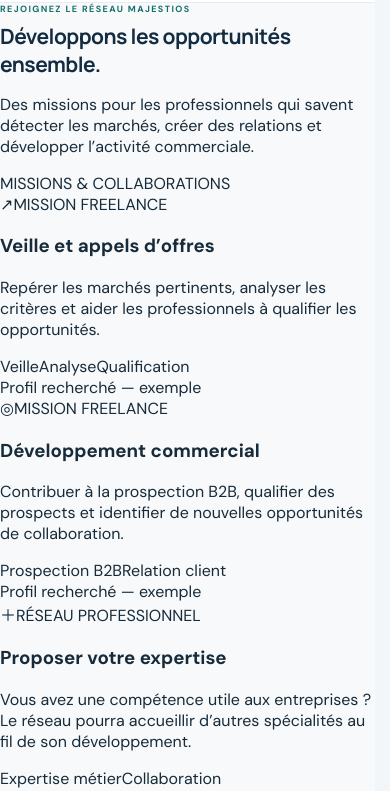
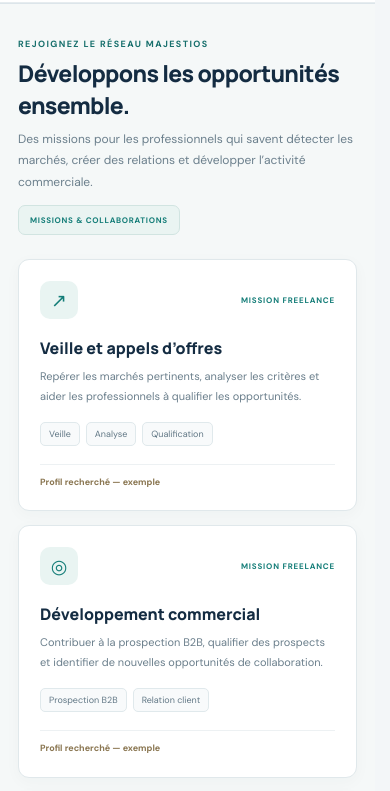
Before and after one commit to Chexpeer/Majestios, a Next.js app: page / in a window 390 px wide. Shown: the part 1173-1964 px from the top of the page. Built offline with nearby package versions, Linux system fonts and the light colour scheme.

Commit message:
Styliser l'espace Nous rejoindre sur mobile et desktop

```diff
--- a/src/app/globals.css
+++ b/src/app/globals.css
@@ -320,3 +320,25 @@ h2 { margin: 7px 0 0; color: var(--navy); font: 700 21px Manrope, sans-serif; le
 .access-form input:not([type=checkbox]):focus-visible,.access-form textarea:focus-visible,.search-reset:focus-visible,.search-submit:focus-visible,.private-teaser:focus-visible,.modal-close:focus-visible { outline:2px solid #0d7770; outline-offset:3px; }
 @media (max-width:1050px) { .search-reset { grid-column:1 / -1; } }
 @media (max-width:700px) { .search-reset { width:100%; } }
+
+
+/* Espace « Nous rejoindre » — annonces de démonstration, sans candidature active */
+.join-section { padding:46px clamp(20px,7vw,104px); background:#f5f8f8; border-top:1px solid var(--public-line); border-bottom:1px solid var(--public-line); }
+.join-heading { display:flex; align-items:flex-start; justify-content:space-between; gap:24px; margin-bottom:24px; }
+.join-heading h2 { margin:7px 0 8px; color:var(--public-navy); font:800 clamp(23px,3vw,32px) Manrope,sans-serif; letter-spacing:-.7px; }
+.join-heading p { max-width:650px; margin:0; color:#6b7f8c; font-size:12px; line-height:1.8; }
+.join-badge { flex-shrink:0; padding:9px 11px; border:1px solid #d1e4e1; border-radius:7px; background:#eaf4f2; color:var(--public-teal); font-size:8px; font-weight:900; letter-spacing:.7px; }
+.join-grid { display:grid; grid-template-columns:repeat(3,minmax(0,1fr)); gap:14px; }
+.join-card { display:flex; flex-direction:column; align-items:flex-start; min-width:0; padding:21px; border:1px solid #e0e8eb; border-radius:11px; background:#fff; box-shadow:0 4px 16px rgb(24 52 67 / 3%); }
+.join-card-top { display:flex; align-items:center; justify-content:space-between; gap:12px; width:100%; }
+.join-icon { display:grid; place-items:center; width:38px; height:38px; border-radius:10px; background:#e9f4f2; color:var(--public-teal); font-size:19px; }
+.join-kind { color:var(--public-teal); font-size:8px; font-weight:900; letter-spacing:.8px; text-align:right; }
+.join-card h3 { margin:18px 0 8px; color:var(--public-navy); font:800 16px Manrope,sans-serif; }
+.join-card p { min-height:66px; margin:0; color:#6b7f8c; font-size:11px; line-height:1.8; }
+.join-tags { display:flex; flex-wrap:wrap; gap:6px; margin:15px 0 18px; }
+.join-tags span { padding:5px 8px; border:1px solid #e0e9ec; border-radius:5px; background:#f8fafb; color:#627886; font-size:9px; }
+.join-card-status { margin-top:auto; padding-top:11px; border-top:1px solid #edf1f3; width:100%; color:#8a7651; font-size:9px; font-weight:700; line-height:1.5; }
+.join-disclaimer { margin:17px 0 0; padding:12px 14px; border:1px solid #e8dfca; border-radius:8px; background:#fbf7ef; color:#786a4e; font-size:10px; line-height:1.7; }
+.join-disclaimer strong { color:#5e4b2d; }
+@media (max-width:900px) { .join-grid { grid-template-columns:1fr 1fr; }.join-card:last-child { grid-column:1 / -1; } }
+@media (max-width:700px) { .public-nav { flex-wrap:wrap; }.join-section { padding:34px 18px; }.join-heading { flex-direction:column; gap:12px; }.join-grid { grid-template-columns:1fr; }.join-card:last-child { grid-column:auto; }.join-card p { min-height:0; }.join-badge { white-space:normal; } }
```
